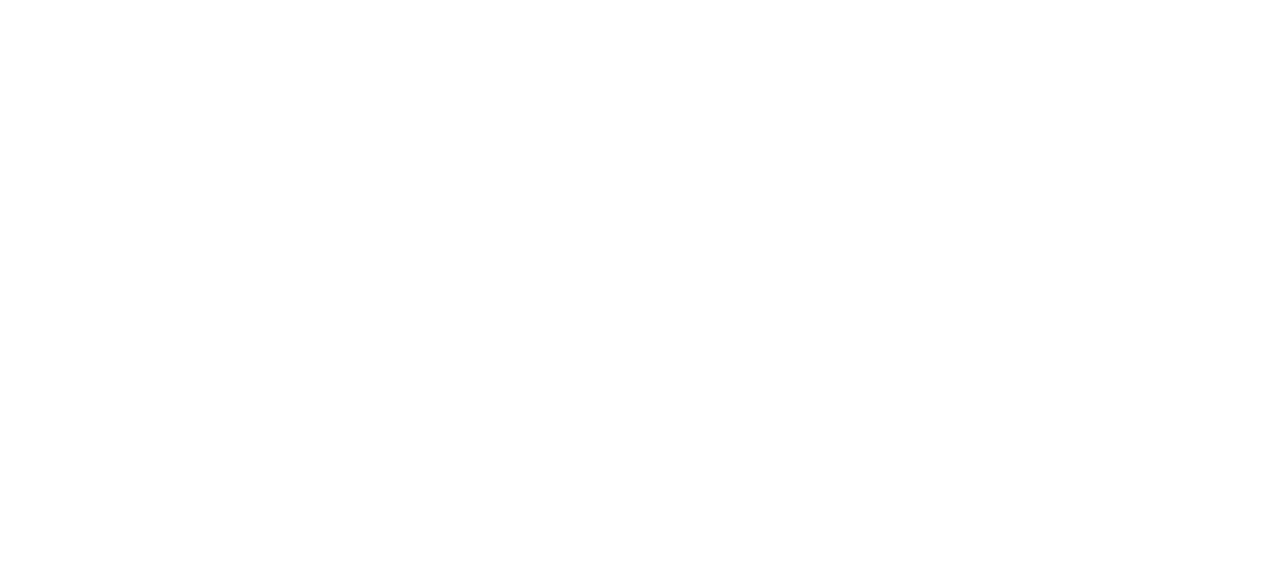
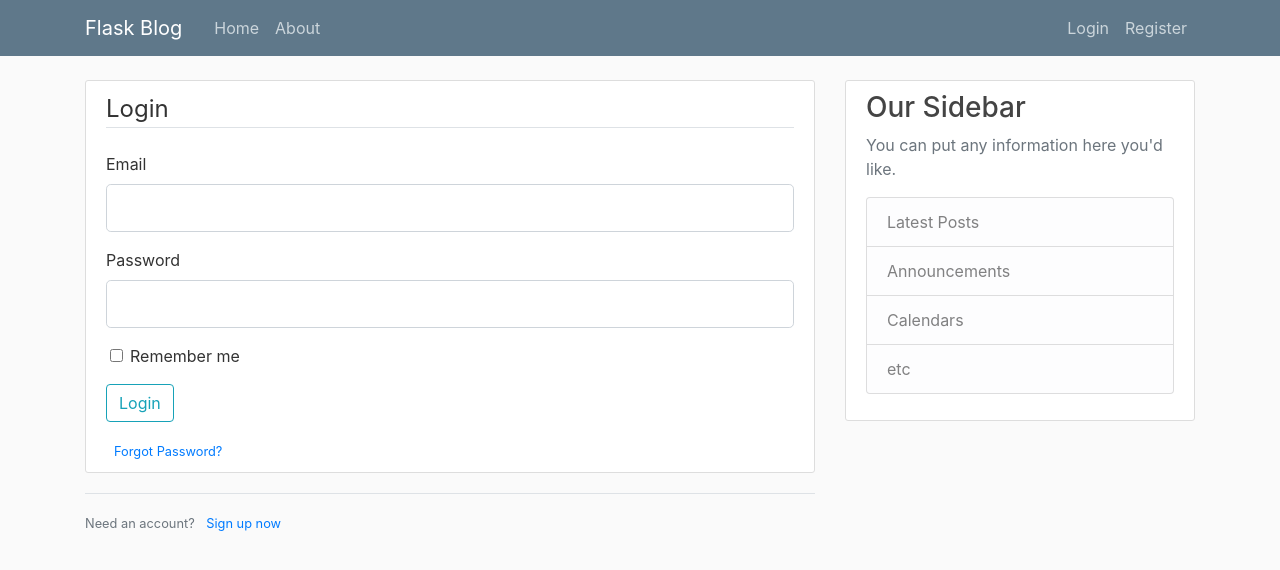
Before and after one commit to kukov/flaskwebblog, a Flask app: page /login in a window 1280 px wide. Before the commit the part shown is empty. Shown: the top 570 px of the page. Run offline with Flask 2, Linux system fonts and the light colour scheme; some libraries are stand-ins or nearby versions.

Commit message:
Web App Part 4 Start

```diff
--- a/flaskblog.py
+++ b/flaskblog.py
@@ -16,6 +16,7 @@
         'date_posted':'April 21, 2018'
     }
 ]
+
 
 @app.route("/")
 @app.route("/home")
@@ -37,9 +38,15 @@
     return render_template("register.html", title='Register', form=form)
 
 
-@app.route("/login")
+@app.route("/login", methods=['GET', 'POST'])
 def login():
     form = LoginForm()
+    if form.validate_on_submit():
+        if form.email.data == 'admin@blog.com' and form.password.data == 'password':
+            flash('You have been logged in!', 'success')
+            return redirect(url_for('home'))
+        else:
+            flash('Login unsuccessful. Please check username and password', 'danger')
     return render_template("login.html", title='Login', form=form)
 
 if __name__ == '__main__':
--- a/forms.py
+++ b/forms.py
@@ -14,6 +14,6 @@
 
 class LoginForm(FlaskForm):
     email = StringField('Email', validators=[DataRequired(), Email()])
-    passowrd = PasswordField('Passowrd', validators=[DataRequired()])
+    password = PasswordField('Password', validators=[DataRequired()])
     remember = BooleanField('Remember me')
     submit = SubmitField('Login')
--- a/templates/layout.html
+++ b/templates/layout.html
@@ -26,13 +26,13 @@
           </button>
           <div class="collapse navbar-collapse" id="navbarToggle">
             <div class="navbar-nav mr-auto">
-              <a class="nav-item nav-link" href="/">Home</a>
-              <a class="nav-item nav-link" href="/about">About</a>
+              <a class="nav-item nav-link" href="{{ url_for('home') }}">Home</a>
+              <a class="nav-item nav-link" href="{{url_for('about') }}">About</a>
             </div>
             <!-- Navbar Right Side -->
             <div class="navbar-nav">
-              <a class="nav-item nav-link" href="/login">Login</a>
-              <a class="nav-item nav-link" href="/register">Register</a>
+              <a class="nav-item nav-link" href="{{ url_for('login') }}">Login</a>
+              <a class="nav-item nav-link" href="{{ url_for('register') }}">Register</a>
             </div>
           </div>
         </div>
--- a/templates/login.html
+++ b/templates/login.html
@@ -0,0 +1,54 @@
+{% extends "layout.html" %}
+{% block content %}
+    <div class="content-section">
+        <form method="POST" action="">
+            {{ form.hidden_tag() }}
+            <fieldset class="form_group">
+                <legend class="border-bottom mb-4">Login</legend>
+                <div class="form-group">
+                    {{ form.email.label(class="form-control-label") }}
+                    {% if form.email.errors %}
+                        {{ form.email(class="form-control form-control-lg is-invalid") }}
+                        <div class="invalid-feedback">
+                            {% for error in form.email.errors %}
+                                <span> {{ error }}</span>
+                            {% endfor %}
+                        </div>
+                    {% else %}
+                        {{ form.email(class="form-control form-control-lg") }}
+                    {% endif %}
+                </div>
+                <div class="form-group">
+                    {{ form.password.label(class="form-control-label") }}
+                    {% if form.password.errors %}
+                        {{ form.password(class="form-control form-control-lg is-invalid") }}
+                        <div class="invalid-feedback">
+                            {% for error in form.password.errors %}
+                                <span> {{ error }}</span>
+                            {% endfor %}
+                        </div>
+                    {% else %}
+                        {{ form.password(class="form-control form-control-lg") }}
+                    {% endif %}
+                </div>
+                <div class="form-group ml-4">
+                    {{ form.remember(class ="form-check-input") }}
+                    {{ form.remember.label(class ="form-check-label") }}
+                </div>
+                <div class="form-group">
+                    {{ form.submit(class="btn btn-outline-info") }}
+                </div>
+                <small class="text-muted ml-2">
+                    <a href="#">Forgot Password?</a>
+                </small>
+
+            </fieldset>
+        </form>
+    </div>
+    <div class="border-top pt-3">
+        <small class="text-muted">
+            Need an account?
+            <a class="ml-2" href="{{ url_for('register')}}"> Sign up now</a>
+        </small>
+    </div>
+{% endblock content %}
```
Also changed, not shown: templates/register.html (+41 -4 lines).
